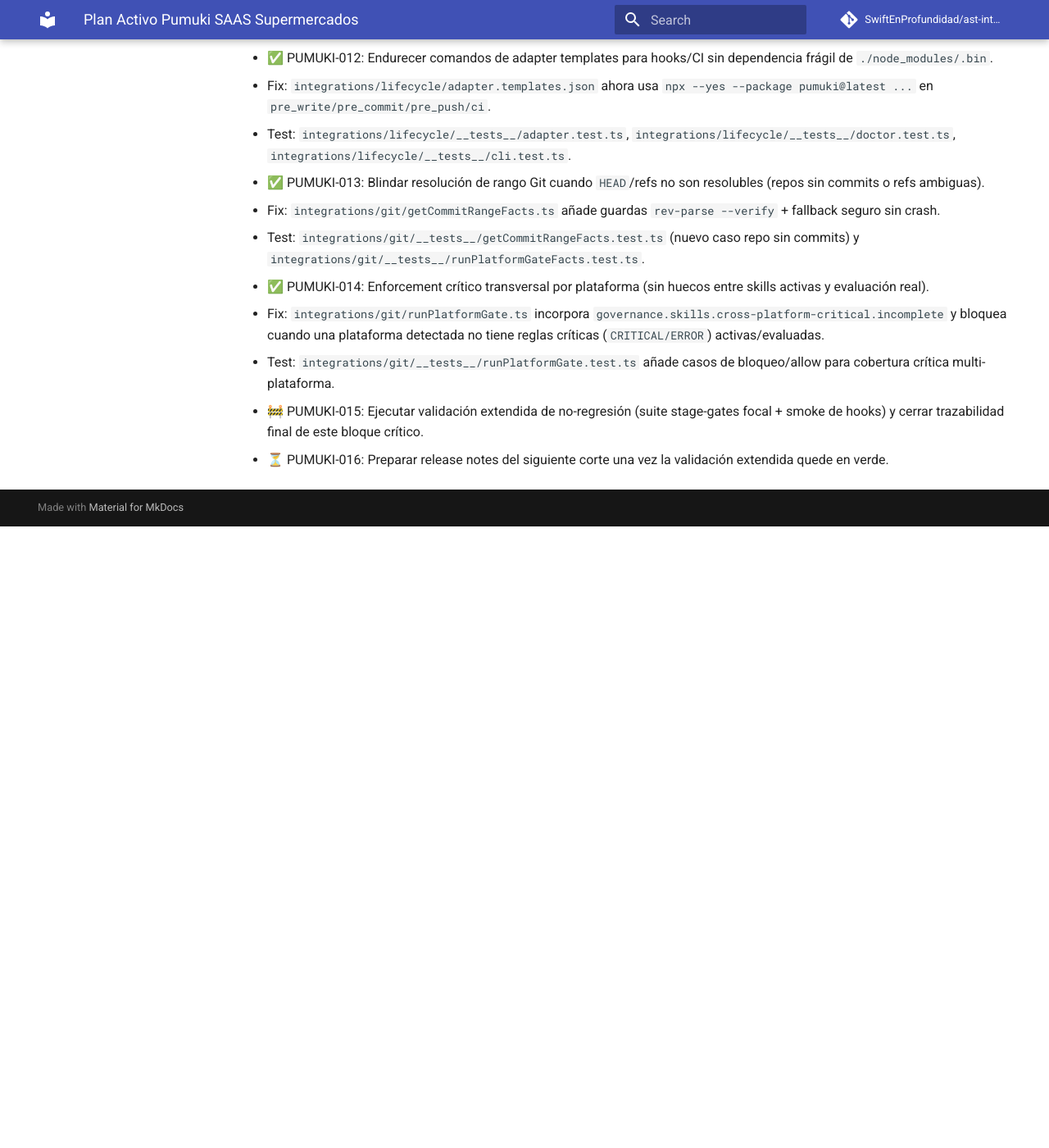
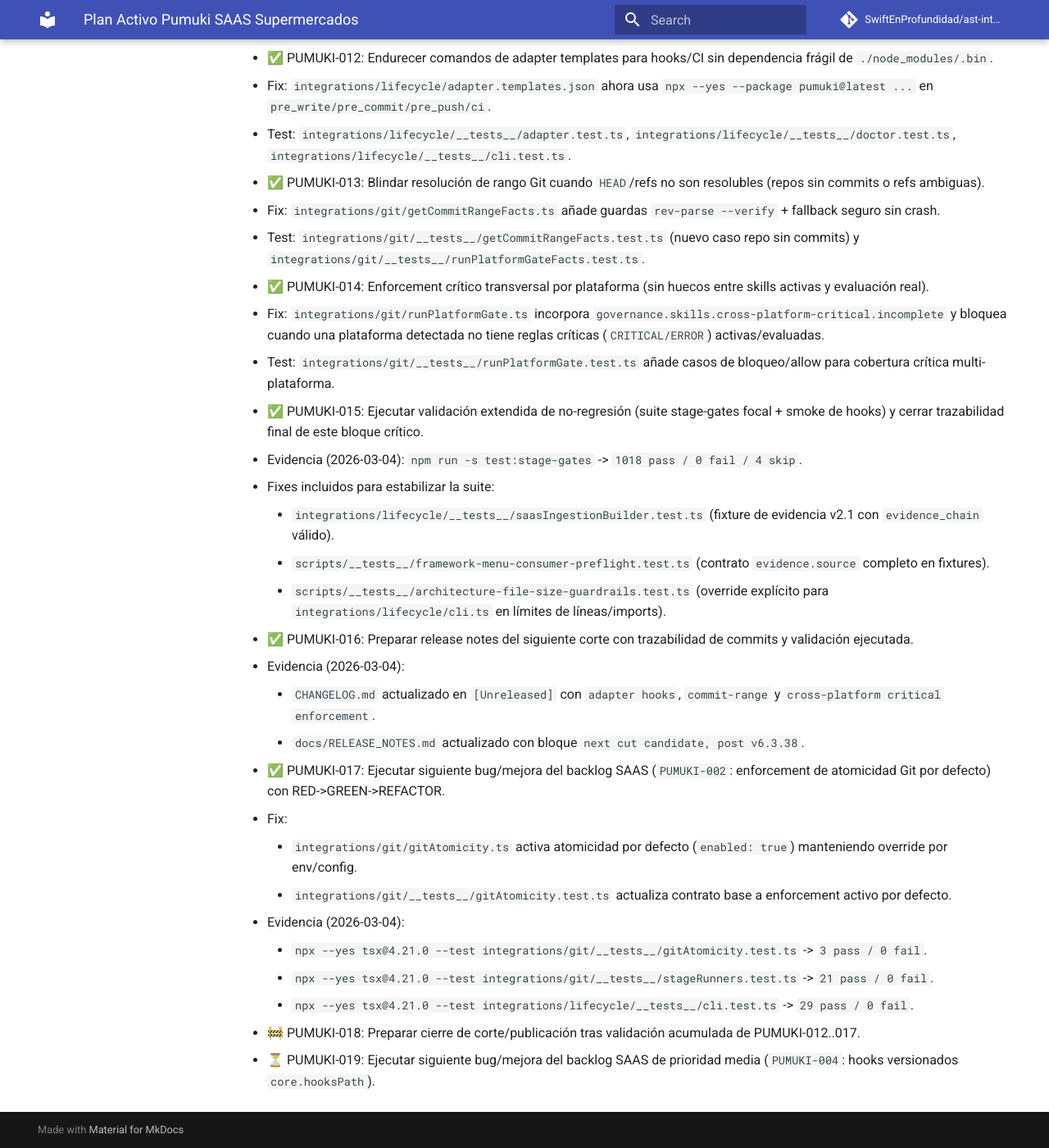
Before and after one commit to SwiftEnProfundidad/ast-intelligence-hooks, an MkDocs documentation site: the page built from docs/seguimiento-activo-pumuki-saas-supermercados.md, in a window 1280 px wide and 1400 px high, scrolled down 3146 px. Shown: the whole window at 82% size. Built offline with MkDocs 1.6.1 and Material for MkDocs 9.7.7, drawn with Linux system fonts in a browser that asks for light colours; comment, search, counter and statistics services are not loaded; before the commit the page ends 3788 px from its top, so only the background shows below that.

Commit message:
docs: close tasks 015-017 and refresh next-cut notes

```diff
--- a/docs/seguimiento-activo-pumuki-saas-supermercados.md
+++ b/docs/seguimiento-activo-pumuki-saas-supermercados.md
@@ -95,5 +95,23 @@
 - ✅ PUMUKI-014: Enforcement crítico transversal por plataforma (sin huecos entre skills activas y evaluación real).
   - Fix: `integrations/git/runPlatformGate.ts` incorpora `governance.skills.cross-platform-critical.incomplete` y bloquea cuando una plataforma detectada no tiene reglas críticas (`CRITICAL/ERROR`) activas/evaluadas.
   - Test: `integrations/git/__tests__/runPlatformGate.test.ts` añade casos de bloqueo/allow para cobertura crítica multi-plataforma.
-- 🚧 PUMUKI-015: Ejecutar validación extendida de no-regresión (suite stage-gates focal + smoke de hooks) y cerrar trazabilidad final de este bloque crítico.
-- ⏳ PUMUKI-016: Preparar release notes del siguiente corte una vez la validación extendida quede en verde.
+- ✅ PUMUKI-015: Ejecutar validación extendida de no-regresión (suite stage-gates focal + smoke de hooks) y cerrar trazabilidad final de este bloque crítico.
+  - Evidencia (2026-03-04): `npm run -s test:stage-gates` -> `1018 pass / 0 fail / 4 skip`.
+  - Fixes incluidos para estabilizar la suite:
+    - `integrations/lifecycle/__tests__/saasIngestionBuilder.test.ts` (fixture de evidencia v2.1 con `evidence_chain` válido).
+    - `scripts/__tests__/framework-menu-consumer-preflight.test.ts` (contrato `evidence.source` completo en fixtures).
+    - `scripts/__tests__/architecture-file-size-guardrails.test.ts` (override explícito para `integrations/lifecycle/cli.ts` en límites de líneas/imports).
+- ✅ PUMUKI-016: Preparar release notes del siguiente corte con trazabilidad de commits y validación ejecutada.
+  - Evidencia (2026-03-04):
+    - `CHANGELOG.md` actualizado en `[Unreleased]` con `adapter hooks`, `commit-range` y `cross-platform critical enforcement`.
+    - `docs/RELEASE_NOTES.md` actualizado con bloque `next cut candidate, post v6.3.38`.
+- ✅ PUMUKI-017: Ejecutar siguiente bug/mejora del backlog SAAS (`PUMUKI-002`: enforcement de atomicidad Git por defecto) con RED->GREEN->REFACTOR.
+  - Fix:
+    - `integrations/git/gitAtomicity.ts` activa atomicidad por defecto (`enabled: true`) manteniendo override por env/config.
+    - `integrations/git/__tests__/gitAtomicity.test.ts` actualiza contrato base a enforcement activo por defecto.
+  - Evidencia (2026-03-04):
+    - `npx --yes tsx@4.21.0 --test integrations/git/__tests__/gitAtomicity.test.ts` -> `3 pass / 0 fail`.
+    - `npx --yes tsx@4.21.0 --test integrations/git/__tests__/stageRunners.test.ts` -> `21 pass / 0 fail`.
+    - `npx --yes tsx@4.21.0 --test integrations/lifecycle/__tests__/cli.test.ts` -> `29 pass / 0 fail`.
+- 🚧 PUMUKI-018: Preparar cierre de corte/publicación tras validación acumulada de PUMUKI-012..017.
+- ⏳ PUMUKI-019: Ejecutar siguiente bug/mejora del backlog SAAS de prioridad media (`PUMUKI-004`: hooks versionados `core.hooksPath`).
```
Also changed, not shown: CHANGELOG.md (+21 -1 lines), docs/RELEASE_NOTES.md (+18 -0 lines), docs/registro-maestro-de-seguimiento.md (+3 -3 lines).
